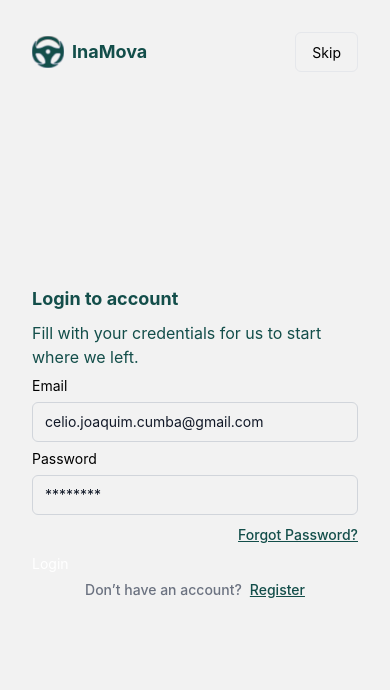
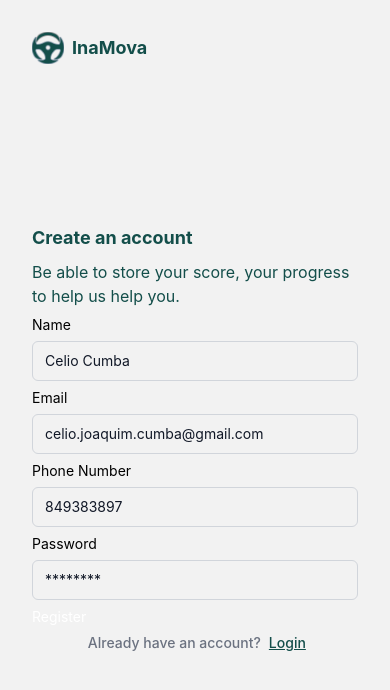
Before and after one commit to CelioJoaquimCumba/InaMova, a React Native app: screen /Register in a window 390 px wide. Shown: the top 690 px of the page. Built offline with nearby package versions, Linux system fonts and the light colour scheme.

Commit message:
feat: add navigation functionality from splash screen to authentication

```diff
--- /dev/null
+++ b/constants/paths.tsx
@@ -0,0 +1,7 @@
+export const Login = 'Login'
+export const Register = 'Register'
+export const SplashScreen = 'SplashScreen'
+export const Main = 'Main'
+export const Recover = 'Recover'
+export const ChangePassword = 'ChangePassword'
+export const Result = 'Result'
--- a/package.json
+++ b/package.json
@@ -14,6 +14,7 @@
     "@react-native-picker/picker": "2.4.10",
     "@react-navigation/bottom-tabs": "^6.5.11",
     "@react-navigation/native": "^6.1.9",
+    "@react-navigation/native-stack": "^6.9.17",
     "@react-navigation/stack": "^6.3.20",
     "class-variance-authority": "^0.7.0",
     "expo": "~49.0.15",
--- a/src/pages/change-password/index.tsx
+++ b/src/pages/change-password/index.tsx
@@ -5,8 +5,11 @@ import { icons } from "../../../constants";
 import { Button, Input } from "../../components/atoms";
 import { useFormik } from "formik";
 import { ChangePasswordValidation } from "../../form-validations/change-password-validation";
+import { NativeStackScreenProps } from "@react-navigation/native-stack";
+import { RootStackParamList } from "src/router/stack";
 
-export const ChangePassword = () => {
+type Props = NativeStackScreenProps<RootStackParamList, 'ChangePassword'>
+export const ChangePassword = ({route, navigation}:Props) => {
 	const formik = useFormik(ChangePasswordValidation())
 	return (
 		<View className="flex p-8 w-full h-full justify-center items-center">
--- a/src/pages/login/index.tsx
+++ b/src/pages/login/index.tsx
@@ -4,11 +4,14 @@ import { icons } from "../../../constants"
 import { Button,Input } from "../../components/atoms"
 import { useFormik } from "formik"
 import { LoginValidation } from "../../form-validations/login-validation"
+import { RootStackParamList } from "src/router/stack"
+import { NativeStackScreenProps } from "@react-navigation/native-stack"
 
-export const Login = () => {
+type Props = NativeStackScreenProps<RootStackParamList, 'Login'>
+export const Login = ({navigation, route}:Props) => {
     const formik = useFormik(LoginValidation())
     return(
-        <View className="flex p-8 w-full h-full justify-center items-center">
+        <View className="flex p-8 w-full h-full justify-center items-center ">
             {/* header */}
             <View className="flex w-full flex-row items-center justify-between">
                 <View className="flex flex-row items-center space-x-2">
@@ -16,7 +19,7 @@ export const Login = () => {
                     <Text className="text-lg leading-7 font-bold text-teal-900">InaMova</Text>
                 </View>
 
-                <Button variant={"outline"}><Text className="text-black">Skip</Text></Button>
+                {/* <Button variant={"outline"}><Text className="text-black">Skip</Text></Button> */}
             </View>
             {/* main */}
             <View className="flex flex-col w-full flex-grow justify-center items-center space-y-2">
@@ -29,7 +32,7 @@ export const Login = () => {
                 <Input label="Email" placeholder="celio.joaquim.cumba@gmail.com" onChangeText={formik.handleChange('email')} value={formik.values.email}  isInvalid={formik.touched.email && formik.errors.email ? true : false} hint={formik.errors.email}/>
                 <Input type="password" label="Password" placeholder="********" onChangeText={formik.handleChange('password')} value={formik.values.password}  isInvalid={formik.touched.password && formik.errors.password ? true : false} hint={formik.errors.password}/>
                 <View className="flex w-full flex-row justify-end ">
-                    <Text className="text-sm leading-6 font-medium text-teal-900 underline">
+                    <Text className="text-sm leading-6 font-medium text-teal-900 underline" onPress={() => navigation.navigate('Recover')}>
                         Forgot Password?
                     </Text>
                 </View>
@@ -38,7 +41,7 @@ export const Login = () => {
                 </Button>
                 <View className="flex flex-row w-full space-x-2 justify-center items-center ">
                     <Text className="text-gray-500 text-sm leading-5 font-medium ">Don’t have an account?</Text>
-                    <Text className="text-teal-900 text-sm leading-5 font-medium underline">Register</Text>
+                    <Text className="text-teal-900 text-sm leading-5 font-medium underline" onPress={() => navigation.navigate('Register')}>Register</Text>
                 </View>
 
             </View>
--- a/src/pages/main/index.tsx
+++ b/src/pages/main/index.tsx
@@ -7,9 +7,13 @@ import { Learn } from "./Learn";
 import { Test } from "./Test";
 import { Profile } from "./Profile";
 import { Feather, Octicons, Ionicons } from "@expo/vector-icons"
+import { NativeStackScreenProps } from "@react-navigation/native-stack";
+import { RootStackParamList } from "src/router/stack";
+
+type Props = NativeStackScreenProps<RootStackParamList, 'Main'>
 
 const Tab = createBottomTabNavigator()
-export const Main = () => {
+export const Main = ({navigation, route}:Props) => {
     return(
         <View className="flex w-full h-full pt-8">
             <Tab.Navigator initialRouteName="Test" screenOptions={{ tabBarStyle: {paddingBottom: 4},headerShown: false, tabBarActiveTintColor: "#14B8A6", tabBarInactiveTintColor: "#6B7280"}}>
--- a/src/pages/recover/index.tsx
+++ b/src/pages/recover/index.tsx
@@ -4,8 +4,12 @@ import { icons } from "../../../constants";
 import { Button, Input } from "../../components/atoms";
 import { useFormik } from "formik";
 import { RecoverPasswordValidation } from "../../form-validations/recover-password-validation";
+import { NativeStackScreenProps } from "@react-navigation/native-stack";
+import { RootStackParamList } from "src/router/stack";
 
-export const Recover = () => {
+
+type Props = NativeStackScreenProps<RootStackParamList, 'Recover'>
+export const Recover = ({navigation, route}:Props) => {
 	const formik = useFormik(RecoverPasswordValidation())
 
 
@@ -19,9 +23,9 @@ export const Recover = () => {
 					</Text>
 				</View>
 
-				<Button variant={"outline"}>
+				{/* <Button variant={"outline"}>
 					<Text className="text-black">Skip</Text>
-				</Button>
+				</Button> */}
 			</View>
 			<View className="flex flex-col w-full flex-grow justify-center items-center space-y-2">
 				<Text className="text-teal-900 text-lg leading-7 font-bold w-full">
@@ -43,7 +47,7 @@ export const Recover = () => {
 				<Button className="w-full" onPress={formik.handleSubmit}>
 					<Text className="text-white">Send</Text>
 				</Button>
-				<Button className="w-full bg-white">
+				<Button className="w-full bg-white" onPress={() => navigation.goBack()}>
 					<Text className="text-teal-900">Cancel</Text>
 				</Button>
 			</View>
--- a/src/pages/register/index.tsx
+++ b/src/pages/register/index.tsx
@@ -5,8 +5,11 @@ import { Button } from "../../components/atoms/Button"
 import { Input } from "../../components/atoms/Input"
 import { useFormik } from "formik"
 import { RegisterValidation } from "../../form-validations"
+import { NativeStackScreenProps } from "@react-navigation/native-stack"
+import { RootStackParamList } from "src/router/stack"
 
-export const Register = () => {
+type Props = NativeStackScreenProps<RootStackParamList, 'Register'>
+export const Register = ({navigation, route}:Props) => {
     const formik = useFormik(RegisterValidation())
     return(
         <View className="flex p-8 w-full h-full justify-center items-center">
@@ -17,7 +20,7 @@ export const Register = () => {
                     <Text className="text-lg leading-7 font-bold text-teal-900">InaMova</Text>
                 </View>
 
-                <Button variant={"outline"}><Text className="text-black">Skip</Text></Button>
+                {/* <Button variant={"outline"}><Text className="text-black">Skip</Text></Button> */}
             </View>
             <View className="flex flex-col w-full flex-grow justify-center items-center space-y-2">
                 <Text className="text-teal-900 text-lg leading-7 font-bold w-full">
@@ -36,7 +39,7 @@ export const Register = () => {
                 </Button>
                 <View className="flex flex-row w-full space-x-2 justify-center items-center ">
                     <Text className="text-gray-500 text-sm leading-5 font-medium "> Already have an account?</Text>
-                    <Text className="text-teal-900 text-sm leading-5 font-medium underline">Login</Text>
+                    <Text className="text-teal-900 text-sm leading-5 font-medium underline" onPress={() => navigation.navigate('Login')}>Login</Text>
                 </View>
 
             </View>
--- a/src/pages/splash-screen/index.tsx
+++ b/src/pages/splash-screen/index.tsx
@@ -6,16 +6,21 @@ import { ThirdSlide } from "./third-slide"
 import { Button } from "../../components/atoms/Button"
 import React from 'react';
 import { Entypo } from "@expo/vector-icons"
-export const SplashScreen = () => {
+import { RootStackParamList } from "src/router/stack"
+import { NativeStackScreenProps } from "@react-navigation/native-stack"
+import { Register as RegisterPath } from "../../../constants/paths"
+
+type Props = NativeStackScreenProps<RootStackParamList, 'SplashScreen'>
+export const SplashScreen = ({navigation, route}:Props) => {
     return(
         <View className="flex w-full h-full justify-center py-16">
             <View className="flex flex-row justify-end px-4">
-                <Button variant={"link"} className="w-24">
+                <Button variant={"link"} className="w-24" onPress={() => navigation.navigate(RegisterPath)}>
                     <Text className="text-teal-800 text-base leading-6 font-normal">Skip</Text>
                     <Entypo name="chevron-right" size={20} color={"teal"}/>
                 </Button>
             </View>
-            <Carousel items={[<FirstSlide/>, <SecondSlide/>, <ThirdSlide/>]}/>
+            <Carousel items={[<FirstSlide/>, <SecondSlide/>, <ThirdSlide onClick={() => navigation.navigate(RegisterPath)}/>]}/>
         </View>
     )
 }
--- a/src/pages/splash-screen/third-slide.tsx
+++ b/src/pages/splash-screen/third-slide.tsx
@@ -2,13 +2,17 @@ import { Image, Text, View } from "react-native"
 import { images } from "../../../constants";
 import { Button } from "../../components/atoms/Button"
 import React from 'react';
-export const ThirdSlide = () => {
+
+type Props = {
+    onClick?: () => void
+}
+export const ThirdSlide = ({onClick}:Props) => {
     return (
         <View className="h-full  flex flex-col justify-center items-center px-8 space-y-4">
             <Image source={images.GirlWithCreditCard} className="w-64 h-64" />
             <Text className="text-xl leading-7 font-bold text-center text-teal-700">Secure Payment</Text>
             <Text className="text-base leading-6 font-normal text-gray-600 text-center">We make sure that your information is always safe, that includes your payment information, we make payment in a easy and secure way.</Text>
-            <Button><Text className="text-white">Get Started</Text></Button>
+            <Button onPress={onClick}><Text className="text-white">Get Started</Text></Button>
         </View>
     )
 }
--- a/src/router/stack.tsx
+++ b/src/router/stack.tsx
@@ -1,18 +1,34 @@
-import { createStackNavigator } from "@react-navigation/stack";
+import { createNativeStackNavigator } from "@react-navigation/native-stack";
 import React from "react"
-import { Login, Main, Quiz, Recover, Register, SplashScreen, Result } from "../pages";
-const Stack = createStackNavigator()
+import { Login, Main, Quiz, Recover, Register, SplashScreen, Result, ChangePassword } from "../pages";
+
+export type RootStackParamList = {
+    Login: undefined;
+    Register: undefined;
+    Quiz: undefined;
+    Recover: undefined;
+    Result: undefined;
+    SplashScreen: undefined;
+    Main: undefined;
+    ChangePassword: undefined
+}
+const Stack = createNativeStackNavigator<RootStackParamList>()
 
 export const MainStack = () => {
     return (
         <Stack.Navigator screenOptions={{headerShown: false}}>
-            <Stack.Screen name="login" component={Login} />
-            <Stack.Screen name="register" component={Register}/>
-            <Stack.Screen name="quiz" component={Quiz}/>
-            <Stack.Screen name="recover" component={Recover}/>
-            <Stack.Screen name="result" component={Result}/>
-            <Stack.Screen name="splash-screen" component={SplashScreen} />
+            {/* User logged */}
             <Stack.Screen name="Main" component={Main} />
+            <Stack.Screen name="Quiz" component={Quiz}/>
+            <Stack.Screen name="Result" component={Result}/>
+            {/* User not logged */}
+            <Stack.Screen name="SplashScreen" component={SplashScreen} />
+            <Stack.Screen name="Login" component={Login} />
+            <Stack.Screen name="Register" component={Register}/>
+            <Stack.Screen name="Recover" component={Recover}/>
+            <Stack.Screen name="ChangePassword" component={ChangePassword}/>
+
+
         </Stack.Navigator>
     )
 }
```
Also changed, not shown: 1 other file (tests, documents, lock files or other folders).
